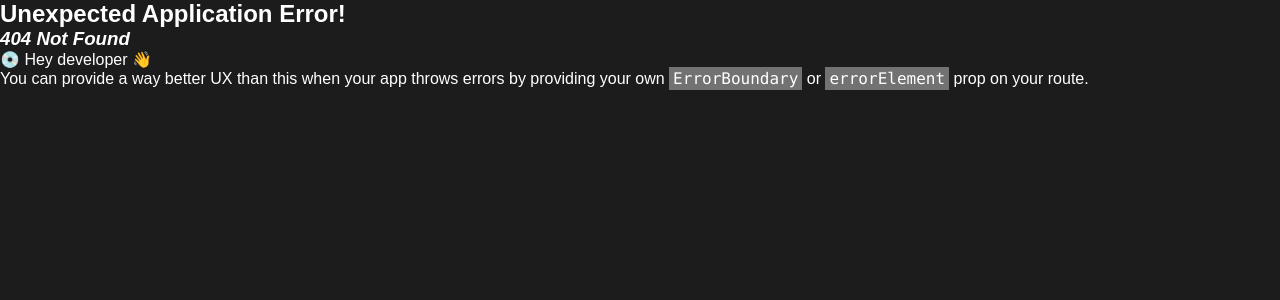
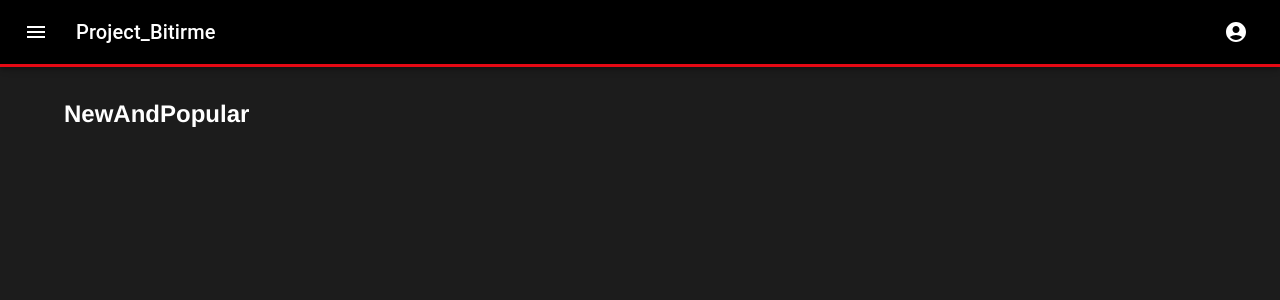
Before and after one commit to AhmetArdaOz/Bitirme-Projesi, a React (Create React App) app in the folder bitirme_projesi/: page /about in a window 1280 px wide. Before the commit this address had no page. Shown: the top 300 px of the page. Built offline with nearby package versions, Linux system fonts and the light colour scheme.

Commit message:
added AccountIcon and menus prepared,and alse minimal changes has benn made

```diff
--- a/bitirme_projesi/src/App.js
+++ b/bitirme_projesi/src/App.js
@@ -10,10 +10,9 @@ import {
 
 import "./styling/App.css";
 import Movies from "./pages/Movies";
-import Series from "./pages/Series";
-import NewAndPopular from "./pages/NewAndPopular";
+import Support from "./pages/Support";
+import About from "./pages/About";
 import RootLayout from "./layout/RootLayout";
-import MyList from "./pages/MyList";
 import SignIn from "./components/SignIn";
 import SignUp from "./components/SignUp";
 import SuggestionPage from "./pages/SuggestionPage";
@@ -31,9 +30,8 @@ const router = createBrowserRouter(
         <Route path="suggestion" element={<SuggestionPage/>}/>
         <Route path="home" element={<MainPage />} />
         <Route path="movies" element={<Movies />} />
-        <Route path="series" element={<Series />} />
-        <Route path="new&popular" element={<NewAndPopular />} />
-        <Route path="mylist" element={<MyList/>}/>
+        <Route path="support" element={<Support />} />
+        <Route path="about" element={<About />} />
         <Route path="/moviepage/:id" element={<MoviePage />} />
         <Route path="/admin" element={<AdminPage/>}/>
       </Route>
--- a/bitirme_projesi/src/components/AppBar.js
+++ b/bitirme_projesi/src/components/AppBar.js
@@ -1,5 +1,5 @@
-import React, {useState} from "react";
-import {Link as RouterLink, useNavigate} from "react-router-dom";
+import React, { useState } from "react";
+import { Link as RouterLink, useNavigate } from "react-router-dom";
 import {
     AppBar,
     Toolbar,
@@ -9,13 +9,17 @@ import {
     List,
     ListItem,
     ListItemText,
+    Menu,
+    MenuItem,
 } from "@mui/material";
 import MenuIcon from "@mui/icons-material/Menu";
-import "../styling/AppBar.css"
+import AccountCircleIcon from "@mui/icons-material/AccountCircle";
+import "../styling/AppBar.css";
 import { Link } from "react-router-dom";
 
-export default function MainBar(){
+export default function MainBar() {
     const [drawerOpen, setDrawerOpen] = useState(false);
+    const [menuAnchor, setMenuAnchor] = useState(null);
     const navigate = useNavigate();
 
     const toggleDrawer = () => {
@@ -26,7 +30,16 @@ export default function MainBar(){
         navigate(route);
         setDrawerOpen(false);
     };
-    return(
+
+    const handleMenuClick = (event) => {
+        setMenuAnchor(event.currentTarget);
+    };
+
+    const handleMenuClose = () => {
+        setMenuAnchor(null);
+    };
+
+    return (
         <div className="Bar">
             <AppBar className="AppBar" position="fixed">
                 <Toolbar className="AppBar-Toolbar">
@@ -40,32 +53,73 @@ export default function MainBar(){
                     >
                         <MenuIcon />
                     </IconButton>
-                    <Link to="/home" style={{ textDecoration: "none", color: "inherit", display: 'flex', alignItems: 'center' }}>
+                    <Link
+                        to="/home"
+                        className="AppBar-Link" // Add custom class for link
+                    >
                         <Typography variant="h6" component="div" sx={{ flexGrow: 1 }}>
                             Project_Bitirme
                         </Typography>
                     </Link>
+                    <div style={{ flexGrow: 1 }} /> {/* This will push the AccountCircleIcon to the right corner */}
+                    <IconButton
+                        color="inherit"
+                        aria-label="account"
+                        onClick={handleMenuClick}
+                    >
+                        <AccountCircleIcon />
+                    </IconButton>
+                    <Menu
+                        anchorEl={menuAnchor}
+                        open={Boolean(menuAnchor)}
+                        onClose={handleMenuClose}
+                    >
+                        <MenuItem onClick={() => handleDrawerItemClick("admin")}>
+                            Admin
+                        </MenuItem>
+                        <MenuItem onClick={() => handleDrawerItemClick("/")}>
+                            Sign out
+                        </MenuItem>
+                    </Menu>
                 </Toolbar>
             </AppBar>
-            <Drawer className="Drawer" anchor="left" open={drawerOpen} onClose={toggleDrawer}>
+            <Drawer
+                className="Drawer"
+                anchor="left"
+                open={drawerOpen}
+                onClose={toggleDrawer}
+            >
                 <List className="Drawer-List">
-                    <ListItem className="Drawer-ListItem" button onClick={() => handleDrawerItemClick("home")}>
+                    <ListItem
+                        className="Drawer-ListItem"
+                        button
+                        onClick={() => handleDrawerItemClick("home")}
+                    >
                         <ListItemText className="Drawer-ListItemText" primary="Home" />
                     </ListItem>
-                    <ListItem className="Drawer-ListItem" button onClick={() => handleDrawerItemClick("movies")}>
+                    <ListItem
+                        className="Drawer-ListItem"
+                        button
+                        onClick={() => handleDrawerItemClick("movies")}
+                    >
                         <ListItemText className="Drawer-ListItemText" primary="Movies" />
                     </ListItem>
-                    <ListItem className="Drawer-ListItem" button onClick={() => handleDrawerItemClick("series")}>
-                        <ListItemText className="Drawer-ListItemText" primary="Series" />
+                    <ListItem
+                        className="Drawer-ListItem"
+                        button
+                        onClick={() => handleDrawerItemClick("support")}
+                    >
+                        <ListItemText className="Drawer-ListItemText" primary="Support" />
                     </ListItem>
-                    <ListItem className="Drawer-ListItem" button onClick={() => handleDrawerItemClick("new&popular")}>
-                        <ListItemText className="Drawer-ListItemText" primary="New & Popular" />
-                    </ListItem>
-                    <ListItem className="Drawer-ListItem" button onClick={() => handleDrawerItemClick("mylist")}>
-                        <ListItemText className="Drawer-ListItemText" primary="My List" />
+                    <ListItem
+                        className="Drawer-ListItem"
+                        button
+                        onClick={() => handleDrawerItemClick("about")}
+                    >
+                        <ListItemText className="Drawer-ListItemText" primary="About" />
                     </ListItem>
                 </List>
             </Drawer>
         </div>
-    )
+    );
 }
--- a/bitirme_projesi/src/pages/NewAndPopular.js
+++ b/bitirme_projesi/src/pages/About.js
@@ -2,7 +2,7 @@ import React from "react";
 
 import "../styling/OldButGold.css"
 
-export default function NewAndPopular() {
+export default function About() {
   return (
       <div className="title">
         <text>NewAndPopular</text>
--- a/bitirme_projesi/src/pages/MyList.js
+++ /dev/null
@@ -1,11 +0,0 @@
-import "../styling/MyList.css"
-export default function MyList(){
-    return(
-        <div className="MyList">
-            <main>
-                MyList
-            </main>
-        </div>
-
-    )
-}
--- a/bitirme_projesi/src/pages/Series.js
+++ b/bitirme_projesi/src/pages/Support.js
@@ -1,6 +1,6 @@
 import React from "react";
 
-export default function Series() {
+export default function Support() {
   return (
       <div className="title">
         <text>Series</text>
--- a/bitirme_projesi/src/styling/AppBar.css
+++ b/bitirme_projesi/src/styling/AppBar.css
@@ -20,7 +20,7 @@
 .AppBar-Toolbar {
     display: flex;
     justify-content: space-between;
-    max-width: 1050px;
+    max-width: 19956px;
 }
 
 .Drawer {
```
Lines whose indentation alone changed are shown as unchanged.
